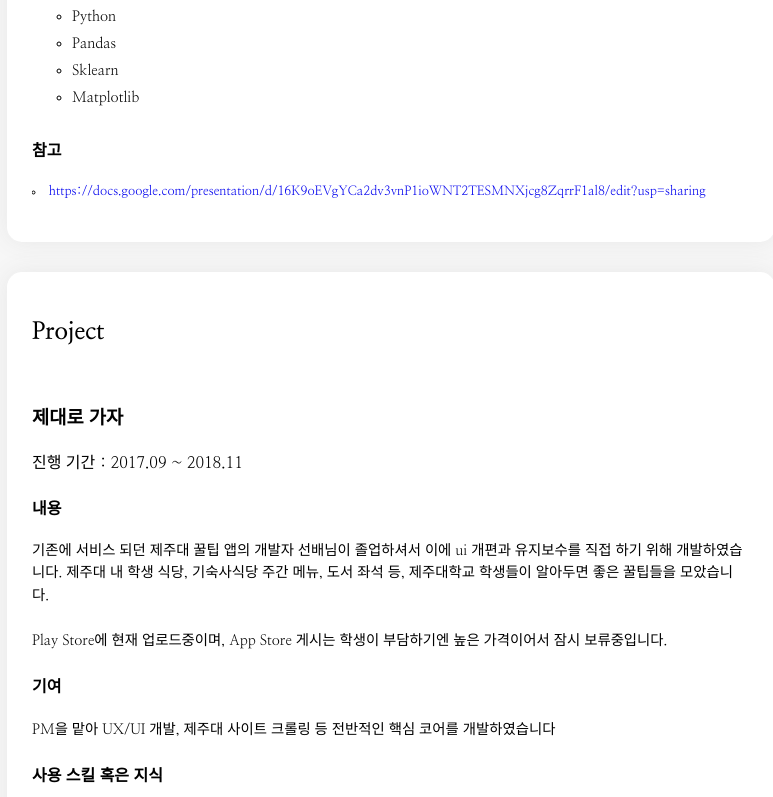
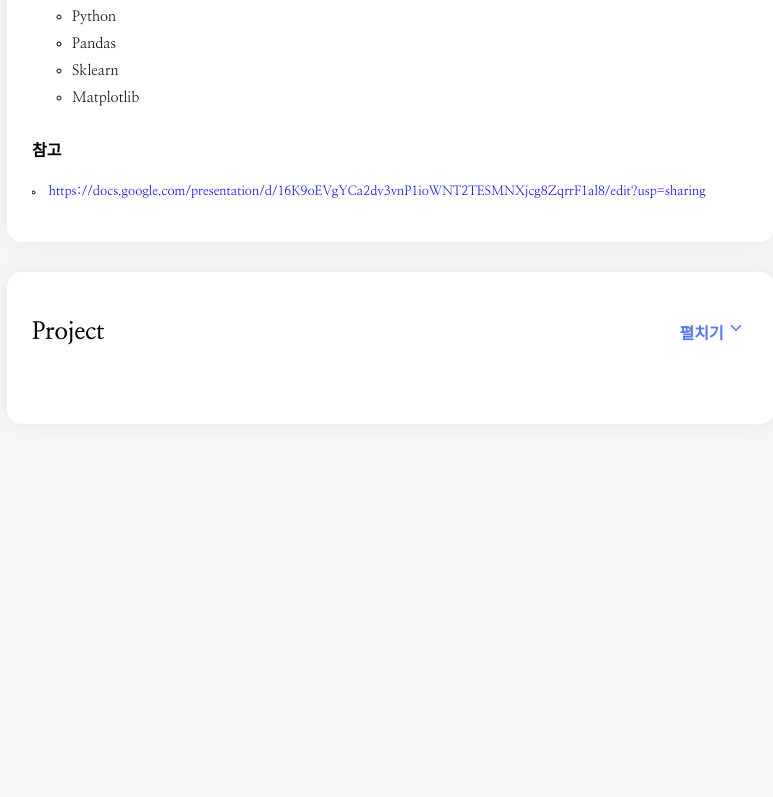
Before and after one commit to aerain/resume, a React (Create React App) app: page / in a window 1280 px wide. Shown: the part 2000-2797 px from the top of the page, without its empty margins (249-1022 px from the left). After the commit the page ends 2439 px from the top, so only its background shows below. Built offline with nearby package versions, Linux system fonts and the light colour scheme.

Commit message:
내용 변경, 프로젝트 가리기 기능 추가

```diff
--- a/src/components/Project.js
+++ b/src/components/Project.js
@@ -1,6 +1,6 @@
-import React, {Fragment} from 'react'
+import React, {Fragment, useState} from 'react'
 import { Card } from './component';
-
+import { IoIosArrowDown, IoIosArrowUp } from 'react-icons/io'
 const renderEtc = (etc) => (
     <Fragment>
         <h4 className="subtitle">참고</h4>
@@ -27,10 +27,17 @@ const renderItem = (item, index) => (
 )
 
 const Project = ({projects = []}) => {
+    const [fold, setFold] = useState(true);
+    let className = fold ? "project fold" : "project";
+    let icon = fold ? <IoIosArrowDown /> : <IoIosArrowUp />;
+    let iconDescription = fold ? "펼치기" : "접기";
     return(
-        <Card className="project">
+        <Card className={className}>
             <Fragment>
-                <h2>Project</h2>
+                <header>
+                    <h2>Project</h2>
+                    <button onClick={() => setFold(!fold)}>{iconDescription}&nbsp;{icon}</button>
+                </header>
                 <ul>{projects.map(renderItem)}</ul>
             </Fragment>
         </Card>
--- a/src/config.js
+++ b/src/config.js
@@ -3,7 +3,7 @@ const config = {
         githubAccountId: "aerain",
         profileImg: "https://avatars3.githubusercontent.com/u/11453924?s=460&v=4",
         email: "j40f893@gmail.com",
-        description: "백엔드 개발을 좋아하는 개발자입니다."
+        description: "웹 풀스택을 꿈꾸는 개발자입니다. 현재 자바스크립트와 자바를 주로 다루고 있습니다. 현재는 백엔드 관련 기술을 공부하고 있습니다."
     },
     skills: [
         "JAVA",
@@ -52,7 +52,7 @@ const config = {
             description: `기존에 서비스 되던 제주대 꿀팁 앱의 개발자 선배님이 졸업하셔서 이에 ui 개편과 유지보수를 직접 하기 위해 개발하였습니다. 제주대 내 학생 식당, 기숙사식당 주간 메뉴, 도서 좌석 등, 제주대학교 학생들이 알아두면 좋은 꿀팁들을 모았습니다.
 
             Play Store에 현재 업로드중이며, App Store 게시는 학생이 부담하기엔 높은 가격이어서 잠시 보류중입니다.`,
-            contribution: "PM을 맡아 UX/UI 개발, 제주대 사이트 크롤링 등 전반적인 핵심 코어를 개발하였습니다",
+            contribution: "PM을 맡았습니다. UX/UI 디자인과 FE 개발, 제주대 사이트 크롤링 파트 등을 개발하였습니다.",
             skills: ["React-Native", "ES6+", "Android", "iOS"],
             etc: [
                 "https://play.google.com/store/apps/details?id=com.jedaeroreactnative",
@@ -62,11 +62,9 @@ const config = {
         {
             name: "제주대학교 컴퓨터공학전공 코드 페스티벌",
             duration: "2018.10.27 ~ 2018.11.26",
-            description: `컴퓨터공학전공 학생들을 대상으로 한 알고리즘 웹 플랫폼입니다.
-            사용자는 부여받은 아이디와 비밀번호를 입력하여 로그인하면, 학년별로 배정받은 알고리즘 문제를 풀 수 있습니다.
-            알고리즘 문제를 풀고나서 제출하면, 코드의 내용은 전부 파일시스템에 저장되고, 정답을 맞출경우에는 DB에 반영되어 자신이 맞춘 문제 수를 확인할 수 있습니다.`,
+            description: `컴퓨터공학전공 학생들을 대상으로 한 알고리즘 웹 플랫폼입니다. 학생회로 있던 때 학생들의 학업 증진을 위해 직접 개발했습니다.`,
             contribution: "PM을 맡아 UX/UI 전반과 언어별 컴파일 로직등의 코어 개발을 맡았습니다.",
-            skills: ["SpringBoot", "Thymeleaf", "HTML5/CSS3/JavaScript(ES6+)", "AJAX"],
+            skills: ["JAVA", "SpringBoot", "Thymeleaf", "HTML5/CSS3/JavaScript(ES6+)", "AJAX"],
             etc: ["https://github.com/JNU-CE-Code-Festival/Server"],
         },
         {
@@ -92,15 +90,26 @@ const config = {
             일반 구매자를 위한 플랫폼이 아니라, GMarket, 11st, TicketMonster, Coupang 등의 다양한 오픈마켓에서 티켓을 판매하는 판매자들을 위한 무형 상품을 통합 관리 서비스입니다. 또한 특정 장소에서 바코드 스캐너등의 기기를 사용할 수 없을 때 핸드폰으로 발권된 쿠폰의 사용 처리를 간편하게 작업할 수 있습니다.`,
             contribution: "모바일 Front-End의 전반적인 개발을 맡았으며 AWS SDK 를 사용하여 앱과 연동할 수 있게 개발하였습니다.",
             skills: ["React-Native", "JavaScript(ES6+)", "Cognito", "DynamoDB"],
-            etc: ["https://play.google.com/store/apps/details?id=com.jedaeroreactnative"],
         },
         {
             name: "BLE Beacon을 활용한 반려견 위치 추적 시스템",
             duration: "2017.08~ 2018.08",
             description: `집 안에 세 개의 BLE 비콘을 부착하면, 비콘에서 송출하는 RSSI 신호와 TxPower를 분석하여 세 비콘과 반려견과의 각 거리를 구합니다. 구해낸 세 거리를 통하여 삼변 측량을 통해 좌표를 계산하고 이를 서버에 POST하면, 서버에서 이를 받아 반려견의 현재 위치를 그려주는 시스템입니다.`,
-            contribution: "RSSI 신호 안정화를 위한 소프트웨어 필터링을 맡았고, 테스트를 위한 안드로이드 앱을 개발하였습니다.",
+            contribution: `RSSI 신호 안정화를 위한 소프트웨어 필터링을 맡았고, 테스트를 위한 안드로이드 앱을 개발하였습니다. 이후 필터링 관련으로 한국 컴퓨터정보학회에서 우수 논문을 수상하였습니다.
+
+            위치 측정을 위한 비콘의 RSSI 안정화, 김우찬, 이청길, 곽호영, KSCI-2019-013, 한국컴퓨터정보학회 동계학술대회 우수 논문`,
             skills: ["JAVA", "Android", "Android BLE", "Kalman-Filter", "Moving-Average", "iBeacon GATT specification"],
-            etc: ["https://play.google.com/store/apps/details?id=com.jedaeroreactnative"],
+        },
+        {
+            name: "공.대 - 공사 대신 해드립니다.",
+            duration: "2019.05.25 ~ 2019.06.21",
+            description: `JPA를 처음 익히고 만든 첫 프로젝트입니다. 다나와의 PC 겨적 역경매 서비스에 착안하여 개발하였습니다.
+
+            인테리어 리모델링을 원하는 사용자가 변경 상세리스트를 작성하면, 인테리어 업체에서 리스트를 확인하고 요구사항에 맞는 상품 리스트와 함께 적정 구매가를 제시합니다.
+            이후 클라이언트는 업체들의 견적서중 자신이 원하는 업체를 정하게 되고 최종 계약이 완료되는 구조입니다.`,
+            contribution: "개인 프로젝트인만큼 전반적인 내용을 담당했습니다.",
+            skills: ["JAVA", "SpringBoot", "JPA", "React.js", "HTML5/CSS3/JavaScript(ES6+)"],
+            etc: ["https://github.com/aerain/gongdae"],
         }
     ]
 }
--- a/src/styles/App.css
+++ b/src/styles/App.css
@@ -92,6 +92,7 @@
 
 .card:nth-child(n+2) {
   flex-direction: column;
+  overflow: hidden;
   animation-fill-mode: both;
   animation-duration: 0.5s;
   animation-timing-function: ease;
@@ -193,6 +194,21 @@
   display: inline !important;
 }
 
+.project > header {
+  align-items: center;
+  justify-content: space-between;
+}
+
+.project > header > button {
+  color: #5577ee;
+  font-weight: bold;
+  font-size: 1rem;
+}
+.fold > ul {
+  height: 0;
+  overflow: hidden;
+}
+
 @media all and (min-width: 768px) {
   .card {
     width: 768px;
--- a/src/styles/index.css
+++ b/src/styles/index.css
@@ -3,6 +3,7 @@
 html, body { margin: 0; padding: 0; }
 body { background-color: #f7f7f7; display: flex; flex-direction: column; }
 a { text-decoration: none; }
+button { border: 0; background-color: transparent; }
 ul { padding: 0; }
 code {
   font-family: source-code-pro, Menlo, Monaco, Consolas, "Courier New",
```
